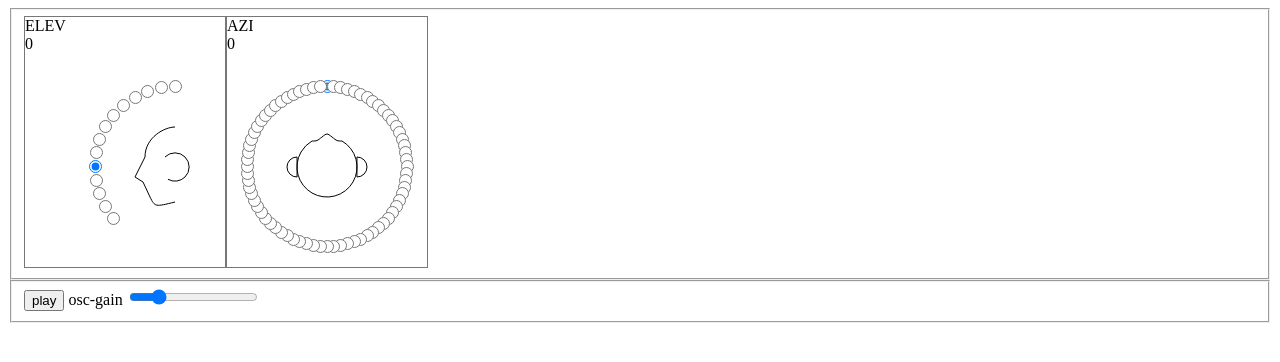
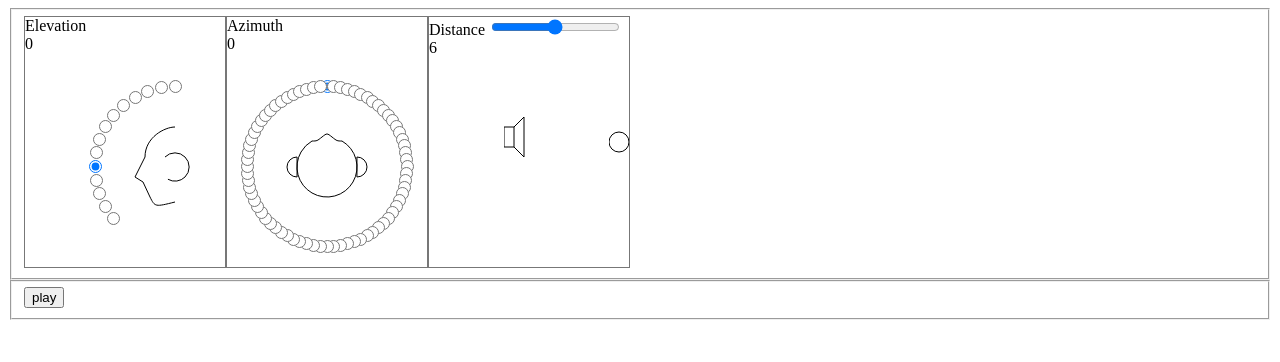
Before and after one commit to aiwaka/3d-audio-playground, a website with bundled scripts: page convolution.html in a window 1280 px wide. Built offline with nearby package versions, Linux system fonts and the light colour scheme.

Commit message:
gaining by distance

```diff
--- a/convolution.html
+++ b/convolution.html
@@ -8,28 +8,27 @@
   <body>
     <fieldset id="angle-specifier-container">
       <div class="angle-specifier" id="elev-box">
-        <label for="gui-elev">ELEV</label>
+        <label for="gui-elev">Elevation</label>
         <canvas id="elev-canvas" width="100" height="100"></canvas>
         <div id="elev-display">0</div>
       </div>
-      <div  class="angle-specifier" id="azi-box">
-        <label for="gui-azi">AZI</label>
+      <div class="angle-specifier" id="azi-box">
+        <label for="gui-azi">Azimuth</label>
         <canvas id="azi-canvas" width="100" height="100"></canvas>
         <div id="azi-display">0</div>
+      </div>
+      <div class="angle-specifier" id="distance-box">
+        <label for="gui-distance">Distance</label>
+        <canvas id="distance-source-canvas" width="40" height="40"></canvas>
+        <canvas id="distance-listener-canvas" width="20" height="40"></canvas>
+        <input id="distance-bar" type="range" value="6" min="1.0" max="11.0" step="0.5" />
+        <div id="distance-display">0</div>
       </div>
     </fieldset>
 
     <fieldset>
       <button id="play">play</button>
-      <label for="osc-gain">osc-gain</label>
-      <input id="osc-gain" type="range" value="0.2" min="0.0" max="1.0" step="0.1" />
     </fieldset>
-    <!-- <fieldset>
-      <label for="elev">elevation</label>
-      <input type="number" id="elev" value="0" min="-40" max="90" step="10" />
-      <label for="azi">azimuth</label>
-      <input type="number" id="azi" value="0" />
-    </fieldset> -->
   </body>
 
   <script src="./convolution.js" type="module"></script>
@@ -48,7 +47,7 @@
     } */
     #angle-specifier-container {
       display: flex;
-
+      flex-wrap: wrap;
     }
     .angle-specifier {
       width: 200px;
@@ -66,5 +65,14 @@
       left: 50px;
       top: 100px;
     }
+    #distance-source-canvas {
+      position: absolute;
+      top: 100px;
+    }
+    #distance-listener-canvas {
+      position: absolute;
+      right: 0px;
+      top: 100px;
+    }
   </style>
 </html>
--- a/convolution.js
+++ b/convolution.js
@@ -70,8 +70,11 @@ const run = async () => {
     const merger = ctx.createChannelMerger(2);
     // ゲインノードを作る
     const gainNode = ctx.createGain();
-    const gainElement = document.querySelector("#osc-gain");
-    gainNode.gain.value = parseFloat(gainElement ? gainElement.value : "0");
+    const gainElement = document.querySelector("#distance-bar");
+    // [1, 11]が入力. 1のとき1.0で, -1乗オーダーで減衰させる.
+    const value = parseFloat(gainElement ? gainElement.value : "0");
+    gainNode.gain.value = 1 / value;
+    console.log(gainNode.gain.value);
     // ノードを接続
     sourceNode.connect(splitter);
     // 両方のチャンネルを各コンボルバーに渡す.
--- a/positioning.js
+++ b/positioning.js
@@ -52,6 +52,23 @@ const drawFaceShape = () => {
         aziCtx.moveTo(10 * Math.cos((Math.PI / 180) * (90 - crossAngle)) + 20, 10 * Math.sin((Math.PI / 180) * (270 + crossAngle)) + 50);
         aziCtx.arc(20, 50, 10, (Math.PI / 180) * (90 - crossAngle), (Math.PI / 180) * (270 + crossAngle));
         aziCtx.stroke();
+    }
+    const distsourceCtx = getCanvasRenderingContext2D("distance-source-canvas");
+    if (distsourceCtx) {
+        distsourceCtx.beginPath();
+        distsourceCtx.strokeRect(0, 10, 10, 20);
+        distsourceCtx.moveTo(10, 10);
+        distsourceCtx.lineTo(20, 0);
+        distsourceCtx.lineTo(20, 40);
+        distsourceCtx.lineTo(10, 30);
+        distsourceCtx.stroke();
+    }
+    const distListenerCtx = getCanvasRenderingContext2D("distance-listener-canvas");
+    if (distListenerCtx) {
+        distListenerCtx.beginPath();
+        distListenerCtx.moveTo(20, 25);
+        distListenerCtx.arc(10, 25, 10, 0, Math.PI * 2);
+        distListenerCtx.stroke();
     }
 };
 /**
@@ -156,6 +173,16 @@ const getAziValue = () => {
     return azi;
 };
 /**
+ * [1, 10]をとる.
+ */
+const getDistanceValue = () => {
+    const distanceElement = document.querySelector("#distance-bar");
+    if (!distanceElement) {
+        throw new Error("距離指定ができません。");
+    }
+    return parseFloat(distanceElement.value);
+};
+/**
  * ボックスに含まれるラヂオボタン（azi-option）をすべて消去する.
  */
 const clearAziOption = () => {
@@ -232,10 +259,28 @@ const onAziChange = () => {
         displayElement.innerHTML = azi.toString();
     }
 };
+const onDistanceChanged = () => {
+    const distance = getDistanceValue();
+    const displayElement = document.querySelector("#distance-display");
+    if (displayElement) {
+        displayElement.innerHTML = distance.toString();
+    }
+    const canvasElement = document.querySelector("#distance-source-canvas");
+    if (canvasElement) {
+        // [1, 11]を[150, 0]にマップ
+        canvasElement.style.left = ((11 - distance) * 15).toString() + "px";
+    }
+};
 window.addEventListener("load", () => {
     drawFaceShape();
     createElevSelector();
     // イベントリスナをセットした後初期化のため一度だけ実行
     createAziSelector(0);
+    onDistanceChanged();
+});
+document
+    .querySelector("#distance-bar")
+    ?.addEventListener("input", () => {
+    onDistanceChanged();
 });
 export { getElevValue, getAziValue };
```
Also changed, not shown: convolution.ts (+6 -2 lines), positioning.ts (+51 -0 lines).
